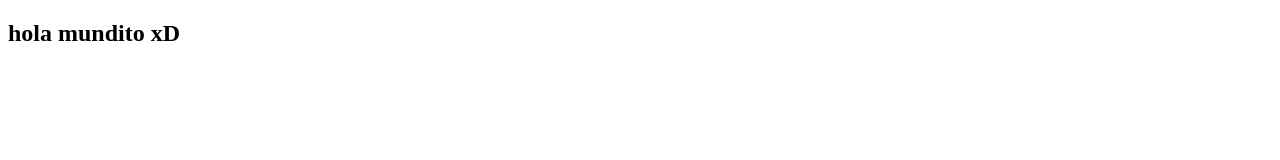
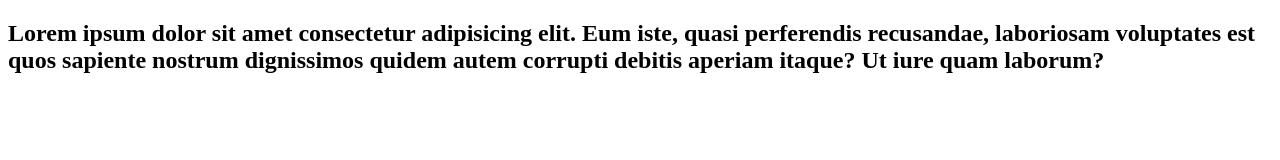
Before and after one commit to sebastianbarrios22/repositorioGitHub, a plain HTML site: page index.html in a window 1280 px wide. Drawn offline with Linux system fonts and the light colour scheme.

Commit message:
primer commit

```diff
--- a/index.html
+++ b/index.html
@@ -6,6 +6,6 @@
     <title>Document</title>
 </head>
 <body>
-    <h2>hola mundito xD</h2>
+    <h2>Lorem ipsum dolor sit amet consectetur adipisicing elit. Eum iste, quasi perferendis recusandae, laboriosam voluptates est quos sapiente nostrum dignissimos quidem autem corrupti debitis aperiam itaque? Ut iure quam laborum?</h2>
 </body>
 </html>
```
